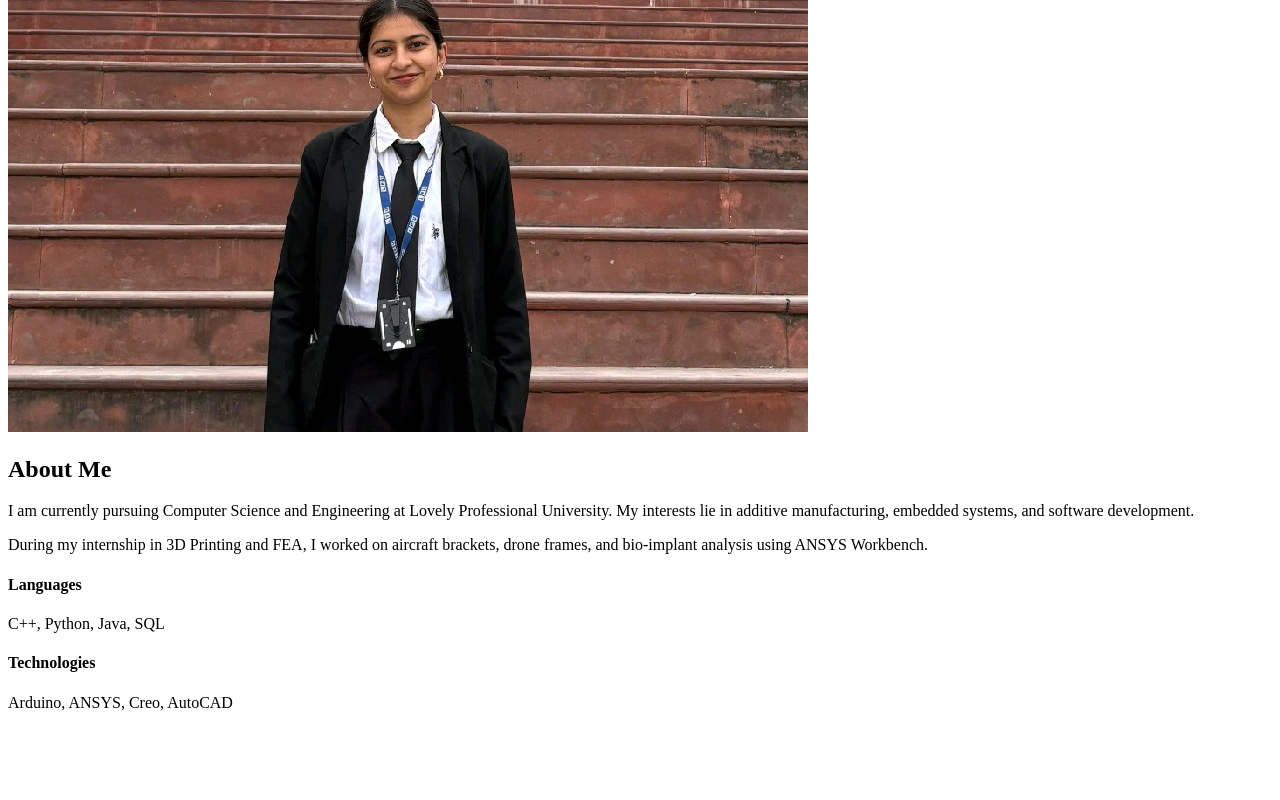
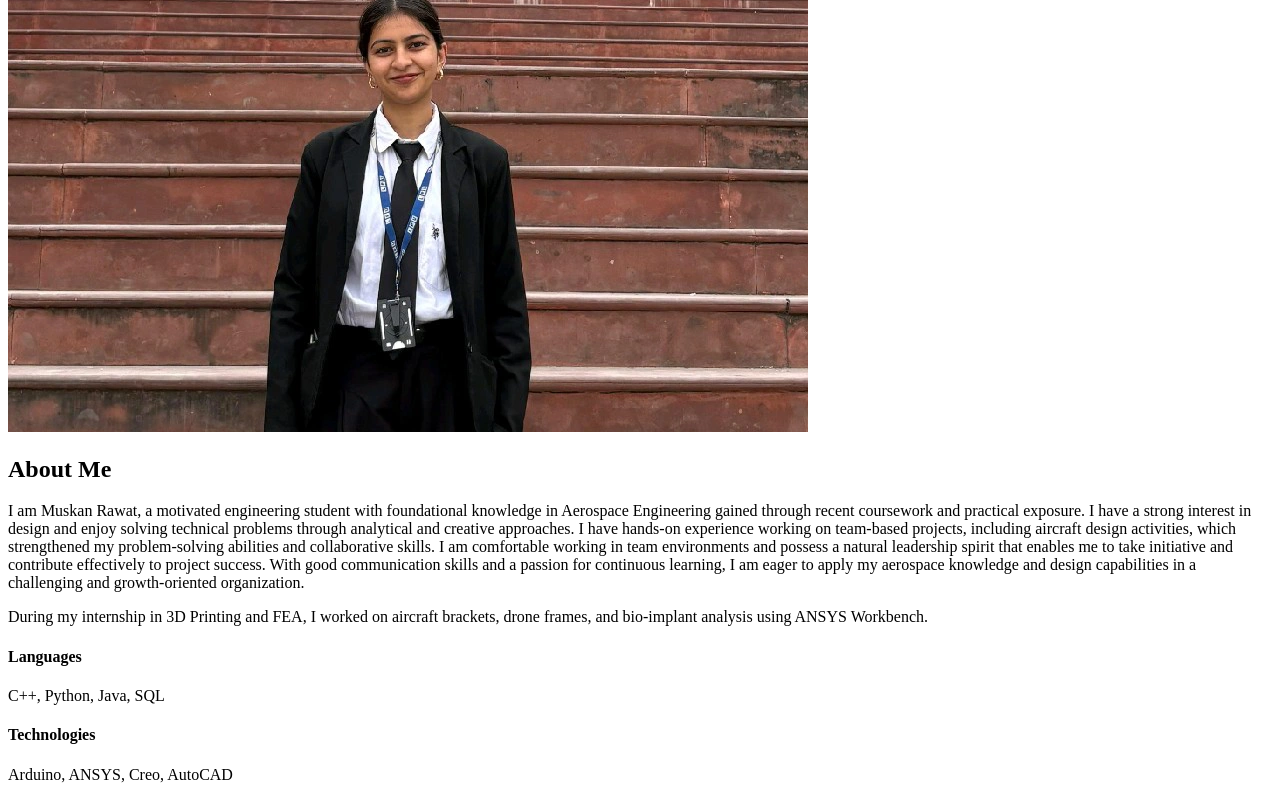
Before and after one commit to Bittu-26/Client-s-Portfolio, a React (Vite) app in the folder client/: page / in a window 1280 px wide. Shown: the part 572-1372 px from the top of the page. Before the commit the page ends 1300 px from the top, so only its background shows below. Built offline with nearby package versions, Linux system fonts and the light colour scheme; the HTML template or start-up script is replaced by a standard one.

Commit message:
Update Home.jsx

```diff
--- a/client/src/pages/Home.jsx
+++ b/client/src/pages/Home.jsx
@@ -49,10 +49,9 @@ export default function Home() {
         >
           <h2>About Me</h2>
           <p>
-            I am currently pursuing Computer Science and Engineering at
-            Lovely Professional University. My interests lie in
-            additive manufacturing, embedded systems, and software
-            development.
+            I am Muskan Rawat, a motivated engineering student with foundational knowledge in Aerospace Engineering gained through recent coursework and practical exposure. I have a strong interest in design and enjoy solving technical problems through analytical and creative approaches.
+I have hands-on experience working on team-based projects, including aircraft design activities, which strengthened my problem-solving abilities and collaborative skills. I am comfortable working in team environments and possess a natural leadership spirit that enables me to take initiative and contribute effectively to project success.
+With good communication skills and a passion for continuous learning, I am eager to apply my aerospace knowledge and design capabilities in a challenging and growth-oriented organization.
           </p>
           <p>
             During my internship in 3D Printing and FEA, I worked on
```
